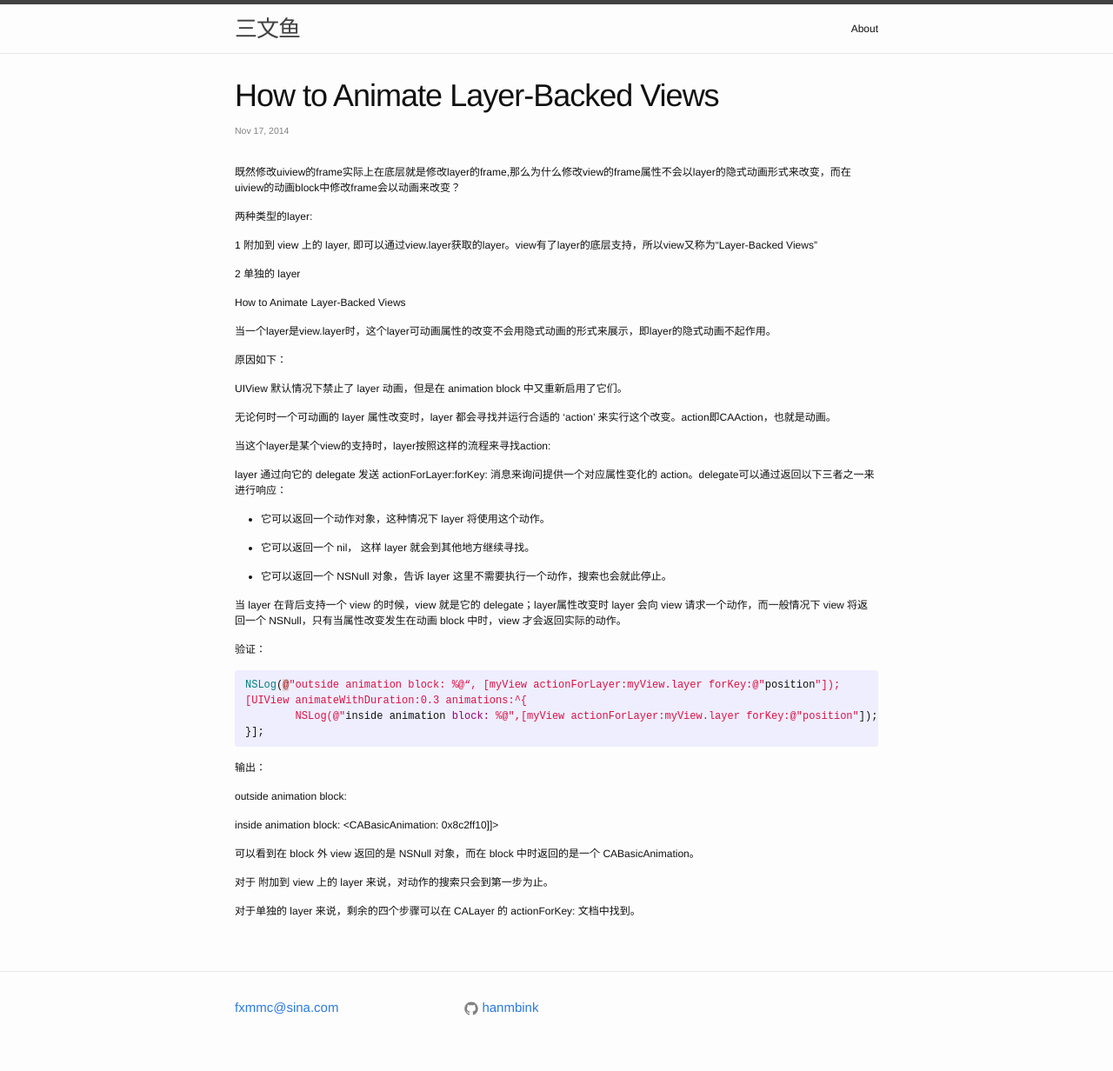
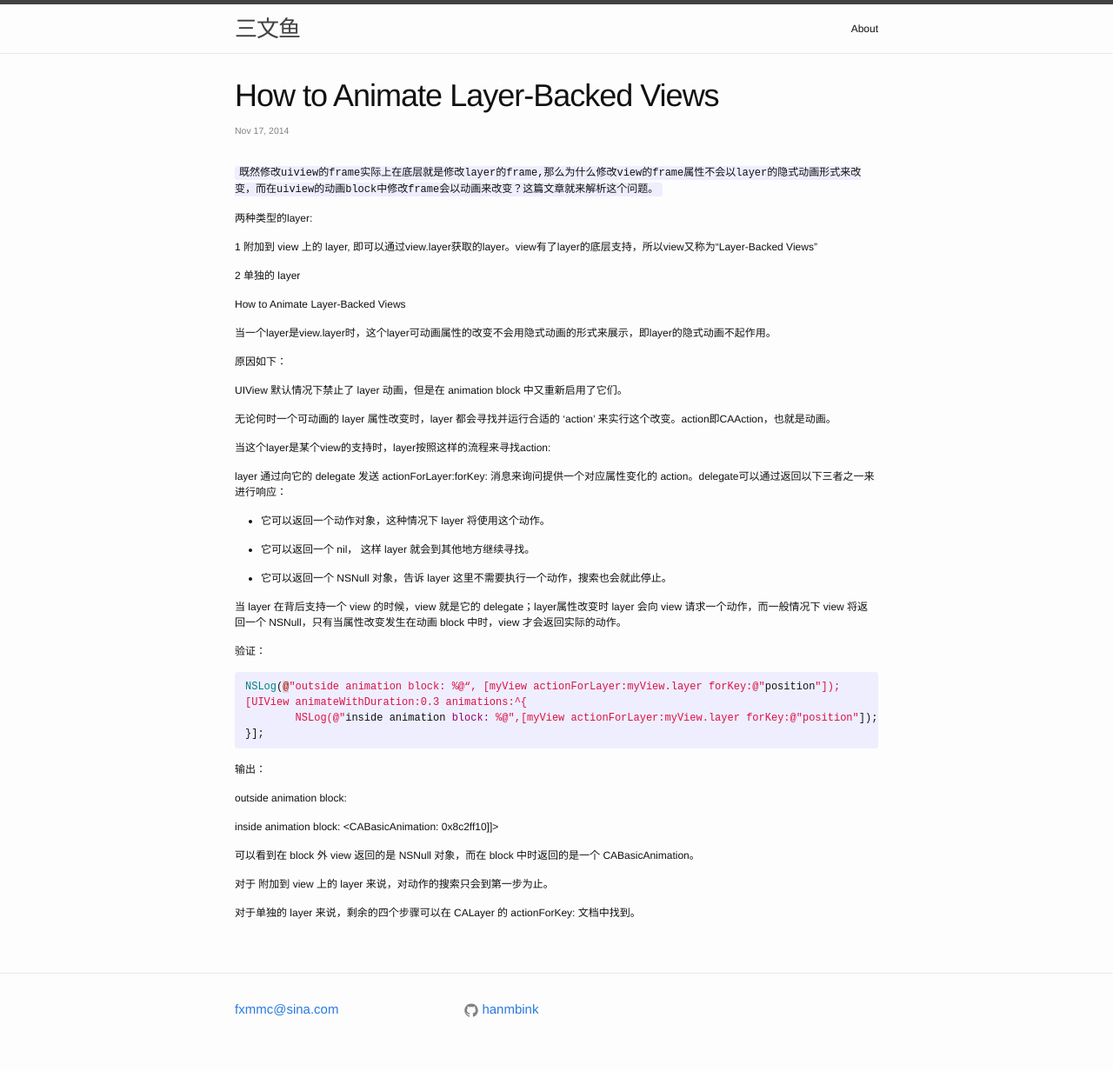
Before and after one commit to binkwang/hanmbink.github.io, a Jekyll site: the page built from _posts/2014-11-17-How to Animate Layer-Backed Views.markdown, in a window 1280 px wide. Shown: the whole page at 87% size. Built offline with Jekyll 4.4.1, drawn with Linux system fonts in a browser that asks for light colours.

Commit message:
Update 2014-11-17-How to Animate Layer-Backed Views.markdown

```diff
--- a/_posts/2014-11-17-How to Animate Layer-Backed Views.markdown
+++ b/_posts/2014-11-17-How to Animate Layer-Backed Views.markdown
@@ -5,7 +5,7 @@ date:   2014-11-17 18:00:00
 categories: [技术,ios]
 ---
 
-既然修改uiview的frame实际上在底层就是修改layer的frame,那么为什么修改view的frame属性不会以layer的隐式动画形式来改变，而在uiview的动画block中修改frame会以动画来改变？
+`既然修改uiview的frame实际上在底层就是修改layer的frame,那么为什么修改view的frame属性不会以layer的隐式动画形式来改变，而在uiview的动画block中修改frame会以动画来改变？这篇文章就来解析这个问题。`
 
 两种类型的layer:
 
```
